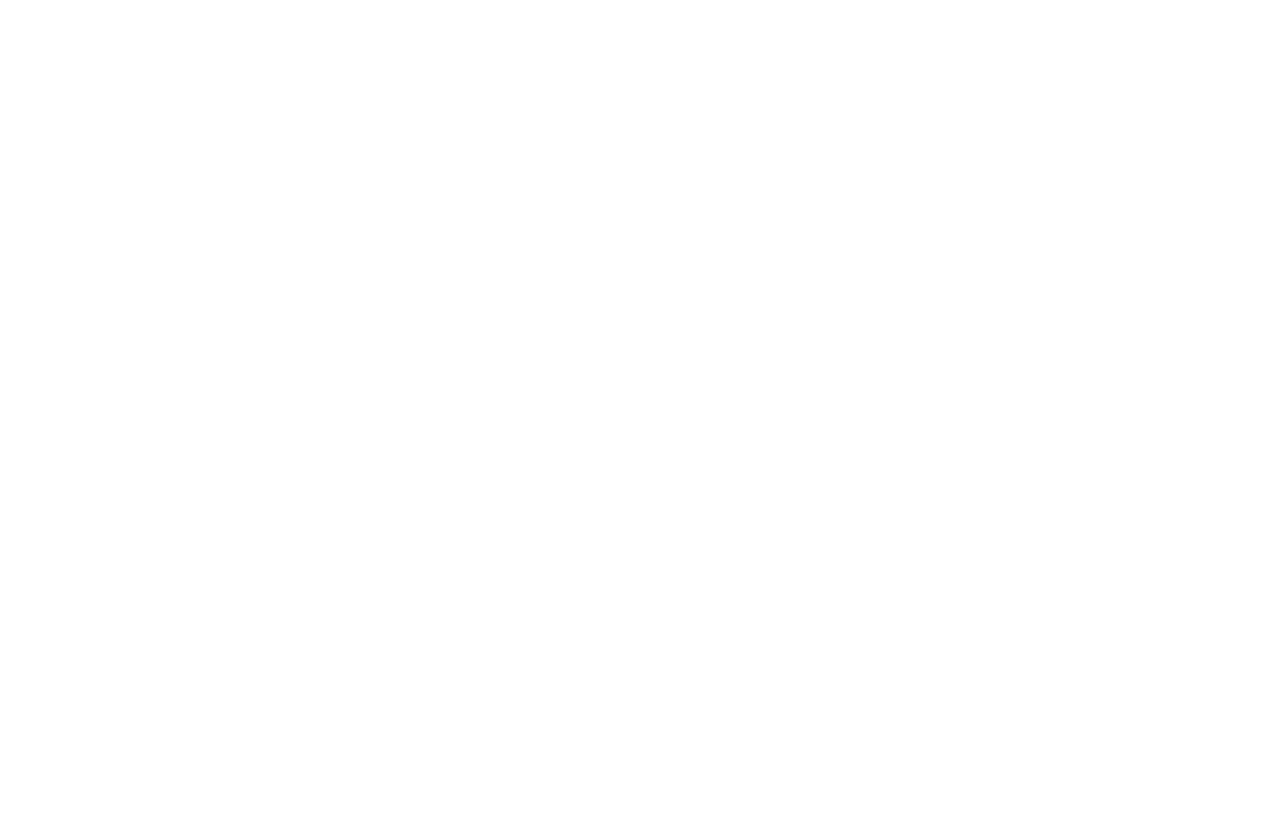
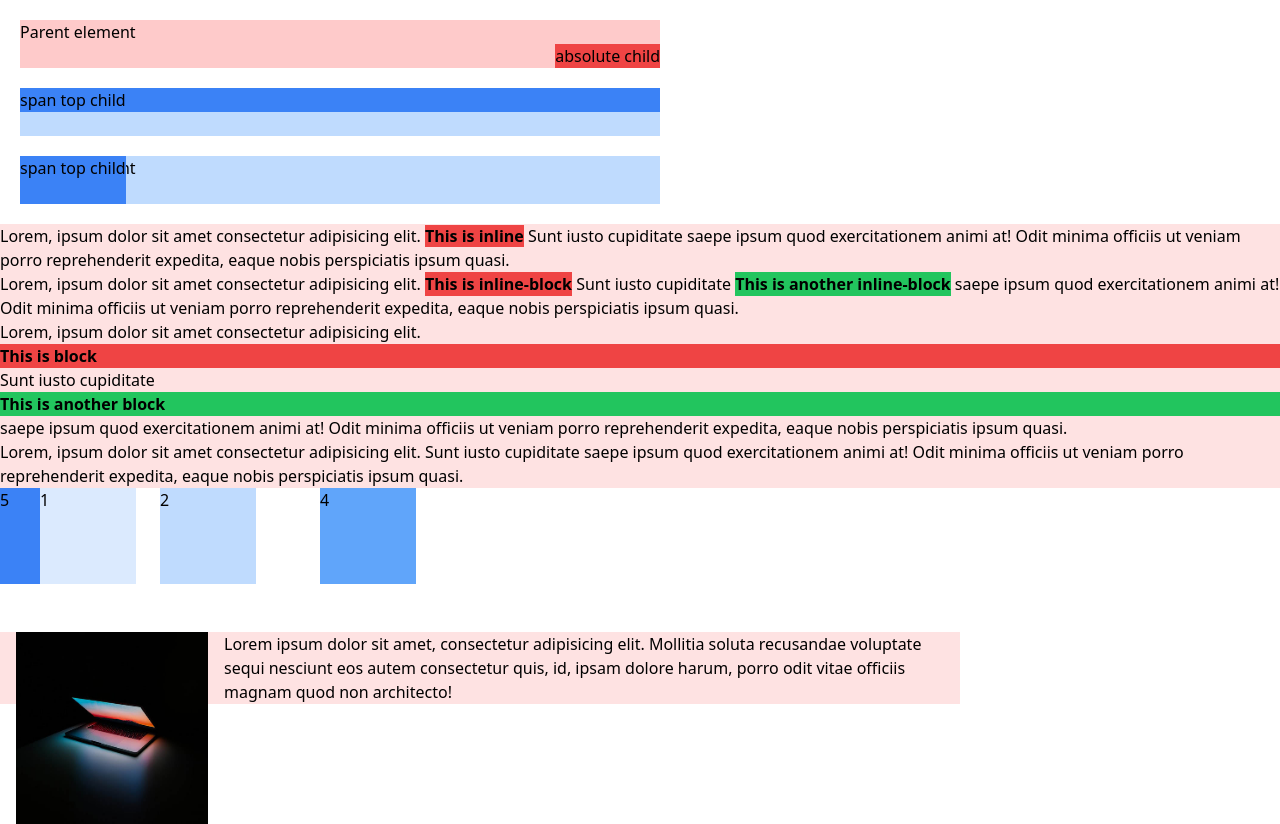
Before and after one commit to ajacin/tailwind-sandbox, a website: page 06-layout-position/index.html in a window 1280 px wide. Before the commit the page ends 800 px from the top, so only its background shows below. Drawn offline with nearby package versions, Linux system fonts and the light colour scheme.

Commit message:
typography,sizing and positioning

```diff
--- a/06-layout-position/index.html
+++ b/06-layout-position/index.html
@@ -9,7 +9,10 @@
   </head>
   <body>
     <!-- Positioning -->
-
+    <div class="relative h-12 bg-red-200 w-1/2 m-5">
+      <p>Parent element</p>
+      <div class="absolute bottom-0 right-0 bg-red-500">absolute child</div>
+    </div>
     <!-- Top left corner -->
 
     <!-- Top right corner -->
@@ -19,18 +22,75 @@
     <!-- Bottom right corner -->
 
     <!-- Span top edge -->
+    <div class="relative h-12 bg-blue-200 w-1/2 m-5">
+      <p>Parent element</p>
+      <div class="absolute top-0 inset-x-0 bg-blue-500">span top child</div>
+    </div>
 
     <!-- Span left edge -->
-
+    <div class="relative h-12 bg-blue-200 w-1/2 m-5">
+      <p>Parent element</p>
+      <div class="absolute left-0 inset-y-0 bg-blue-500">span top child</div>
+    </div>
     <!-- Span right edge -->
 
     <!-- Span bottom edge -->
 
     <!-- Display Classes -->
-
+    <!-- some of then=m -->
+    <div class="border-blue-400 border-1 bg-red-100">
+      Lorem, ipsum dolor sit amet consectetur adipisicing elit.
+      <span class="inline font-bold bg-red-500">This is inline</span> Sunt iusto
+      cupiditate saepe ipsum quod exercitationem animi at! Odit minima officiis
+      ut veniam porro reprehenderit expedita, eaque nobis perspiciatis ipsum
+      quasi.
+      <br />
+      Lorem, ipsum dolor sit amet consectetur adipisicing elit.
+      <span class="inline-block font-bold bg-red-500"
+        >This is inline-block</span
+      >
+      Sunt iusto cupiditate
+      <span class="inline-block font-bold bg-green-500"
+        >This is another inline-block</span
+      >
+      saepe ipsum quod exercitationem animi at! Odit minima officiis ut veniam
+      porro reprehenderit expedita, eaque nobis perspiciatis ipsum quasi.
+      <br />
+      Lorem, ipsum dolor sit amet consectetur adipisicing elit.
+      <span class="block font-bold bg-red-500">This is block</span> Sunt iusto
+      cupiditate
+      <span class="block font-bold bg-green-500">This is another block</span>
+      saepe ipsum quod exercitationem animi at! Odit minima officiis ut veniam
+      porro reprehenderit expedita, eaque nobis perspiciatis ipsum quasi.
+      <br />
+      Lorem, ipsum dolor sit amet consectetur adipisicing elit.
+      <span class="hidden font-bold bg-red-500">This is hidden</span> Sunt iusto
+      cupiditate saepe ipsum quod exercitationem animi at! Odit minima officiis
+      ut veniam porro reprehenderit expedita, eaque nobis perspiciatis ipsum
+      quasi.
+    </div>
     <!-- Z-Index -->
-
+    <div class="relative h-36">
+      <div class="absolute left-10 w-24 h-24 bg-blue-100 z-40">1</div>
+      <div class="absolute left-40 w-24 h-24 bg-blue-200">2</div>
+      <div class="absolute left-80 w-24 h-24 bg-blue-300">3</div>
+      <div class="absolute left-80 w-24 h-24 bg-blue-400 z-50">4</div>
+      <div class="absolute left-100 w-24 h-24 bg-blue-500">5</div>
+    </div>
     <!-- Floats -->
+    <div class="w-3/4 border-1 border-blue-400">
+      <img
+        class="h-48 w-48 float-left mx-4"
+        src="../assets/img/img1.jpg"
+        alt=""
+      />
+      <p class="bg-red-100">
+        Lorem ipsum dolor sit amet, consectetur adipisicing elit. Mollitia
+        soluta recusandae voluptate sequi nesciunt eos autem consectetur quis,
+        id, ipsam dolore harum, porro odit vitae officiis magnam quod non
+        architecto!
+      </p>
+    </div>
   </body>
 </html>
 
```
Also changed, not shown: 04-typography/index.html (+35 -6 lines), 05-sizing/index.html (+23 -6 lines).
